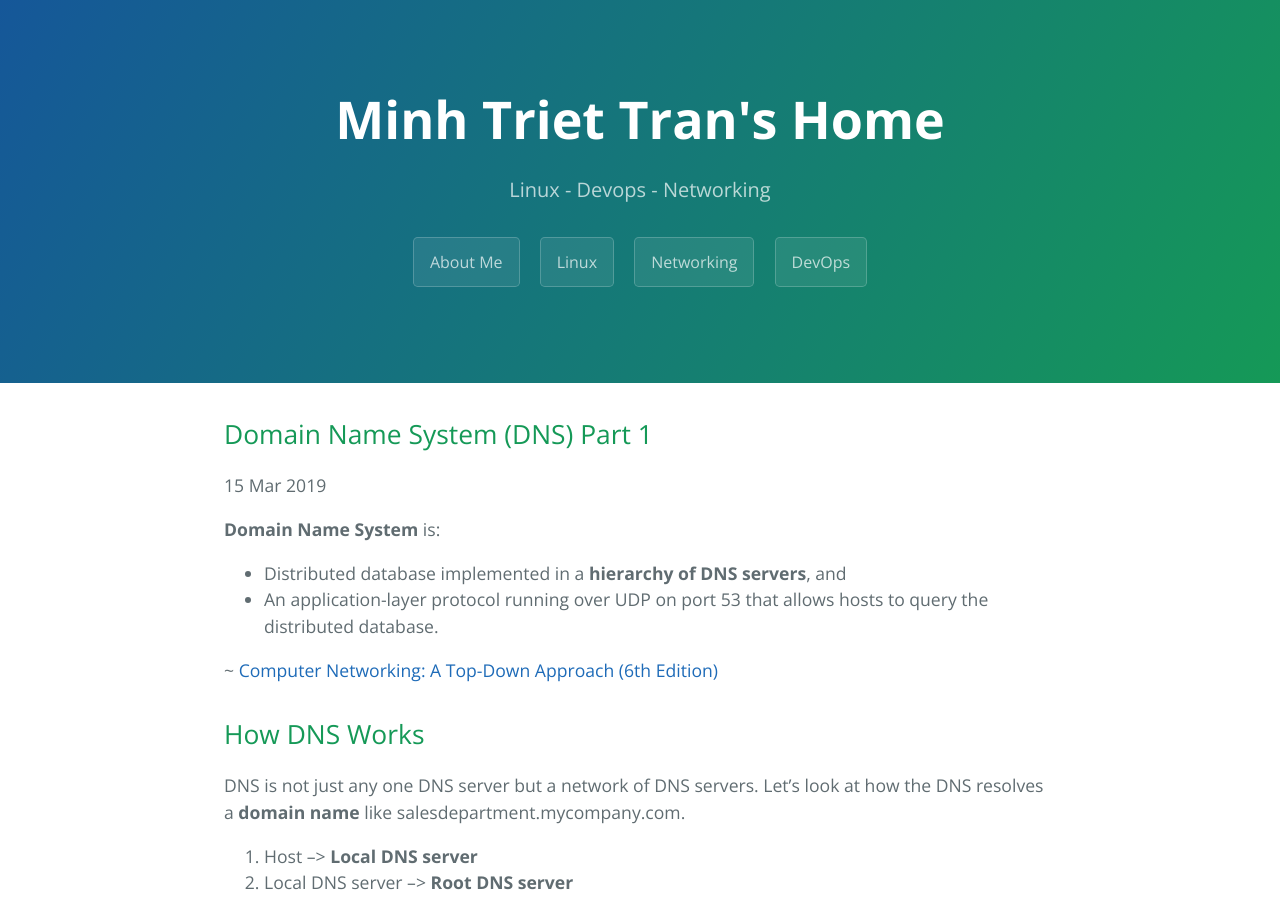
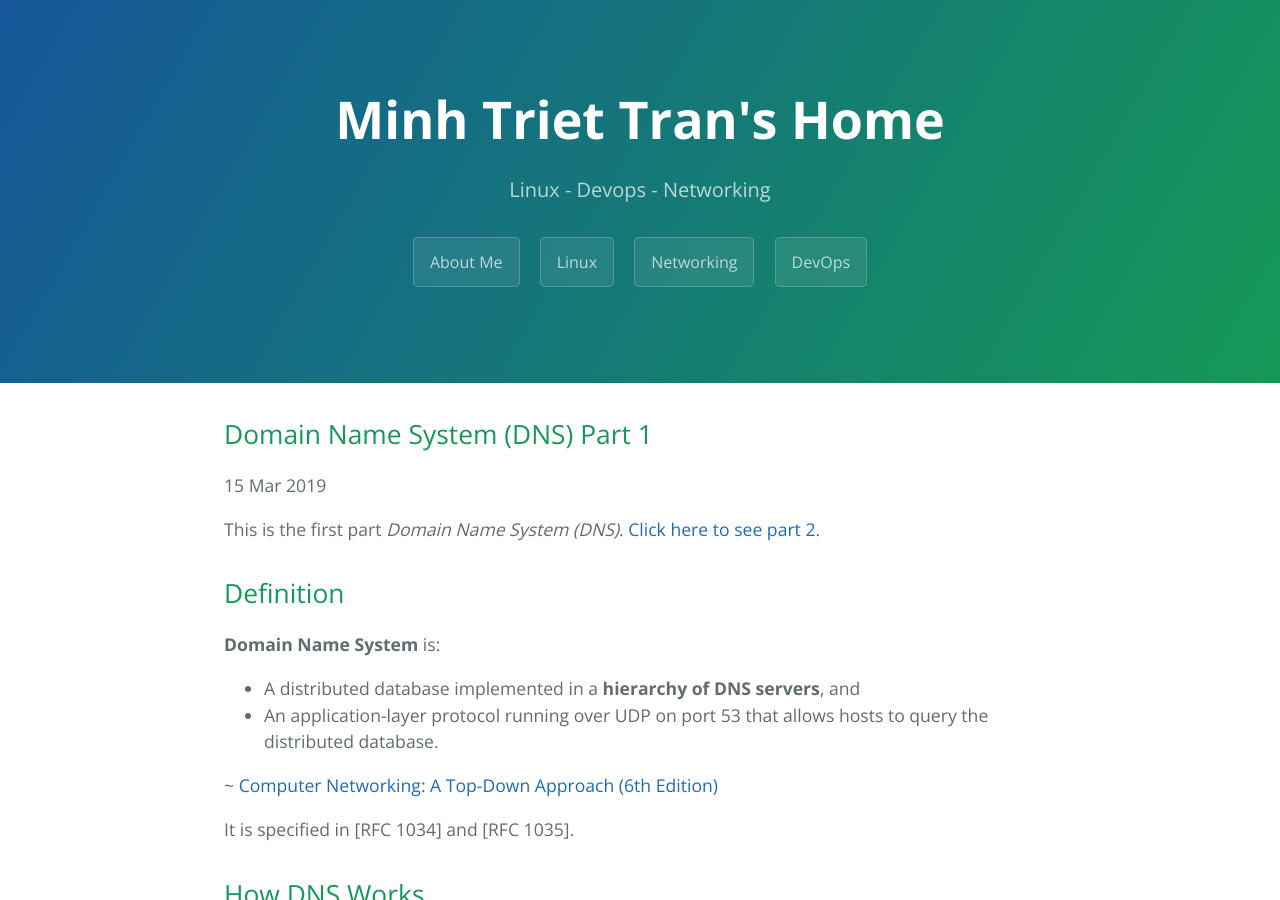
Before and after one commit to minhtrietbkit/minhtrietbkit.github.io, a Jekyll site: the page built from _posts/2019-03-15-dns-1.md, in a window 1280 px wide and 900 px high. Built offline with Jekyll 4.4.1, drawn with Linux system fonts in a browser that asks for light colours.

Commit message:
add links between 2 dns parts

```diff
--- a/_posts/2019-03-15-dns-1.md
+++ b/_posts/2019-03-15-dns-1.md
@@ -4,11 +4,16 @@ date:   2019-03-15
 layout: post
 category: network
 ---
+This is the first part *Domain Name System (DNS)*. [Click here to see part 2](/network/2019/03/17/dns-2.html).
+
+## Definition
 **Domain Name System** is:
-  * Distributed database implemented in a **hierarchy of DNS servers**, and
+  * A distributed database implemented in a **hierarchy of DNS servers**, and
   * An application-layer protocol running over UDP on port 53 that allows hosts to query the distributed database.
 
 ~ {{ site.data.ref.topdown}}
+
+It is specified in [RFC 1034] and [RFC 1035].
 
 ## How DNS Works
 
```
Also changed, not shown: _posts/2019-03-17-dns-2.md (+2 -0 lines).
